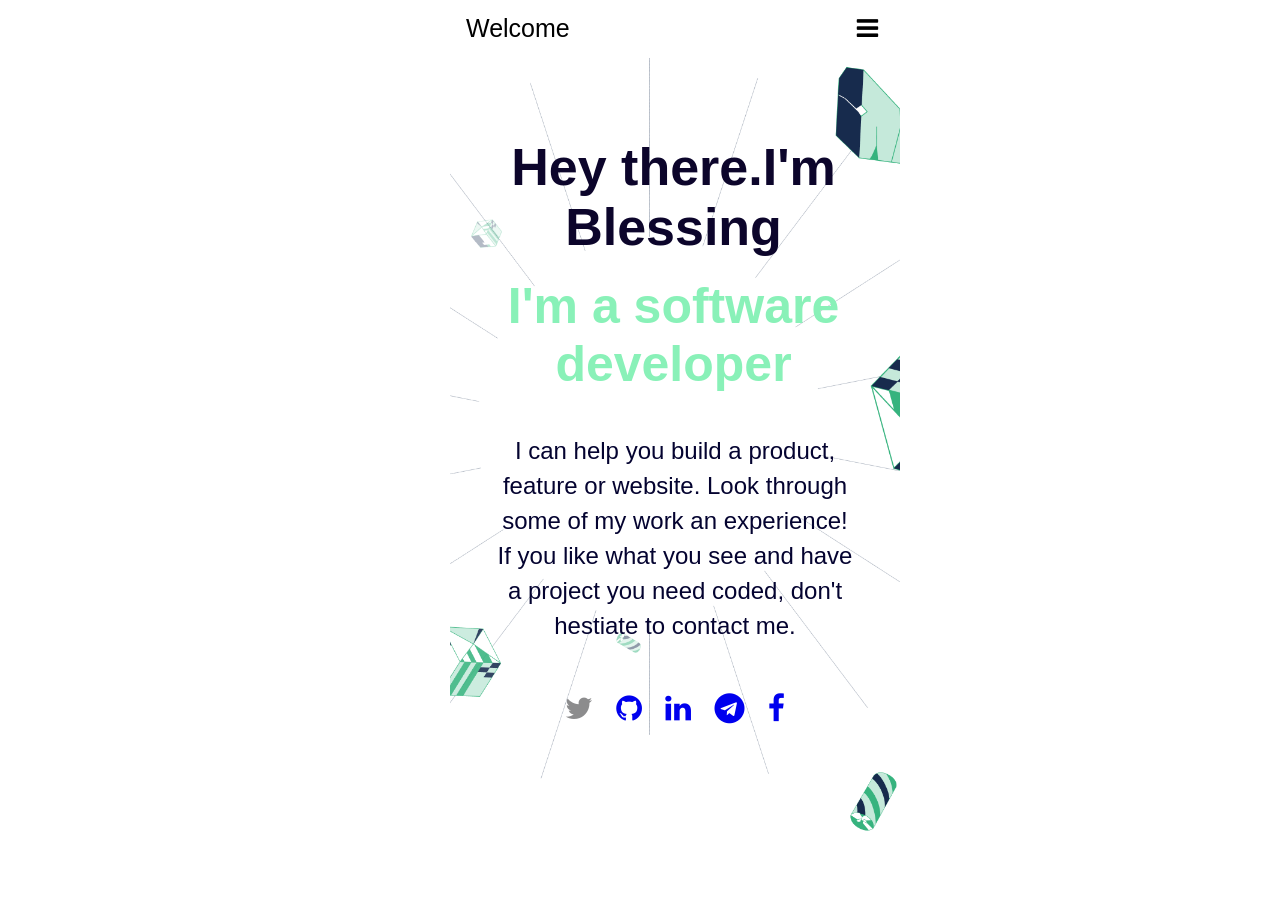
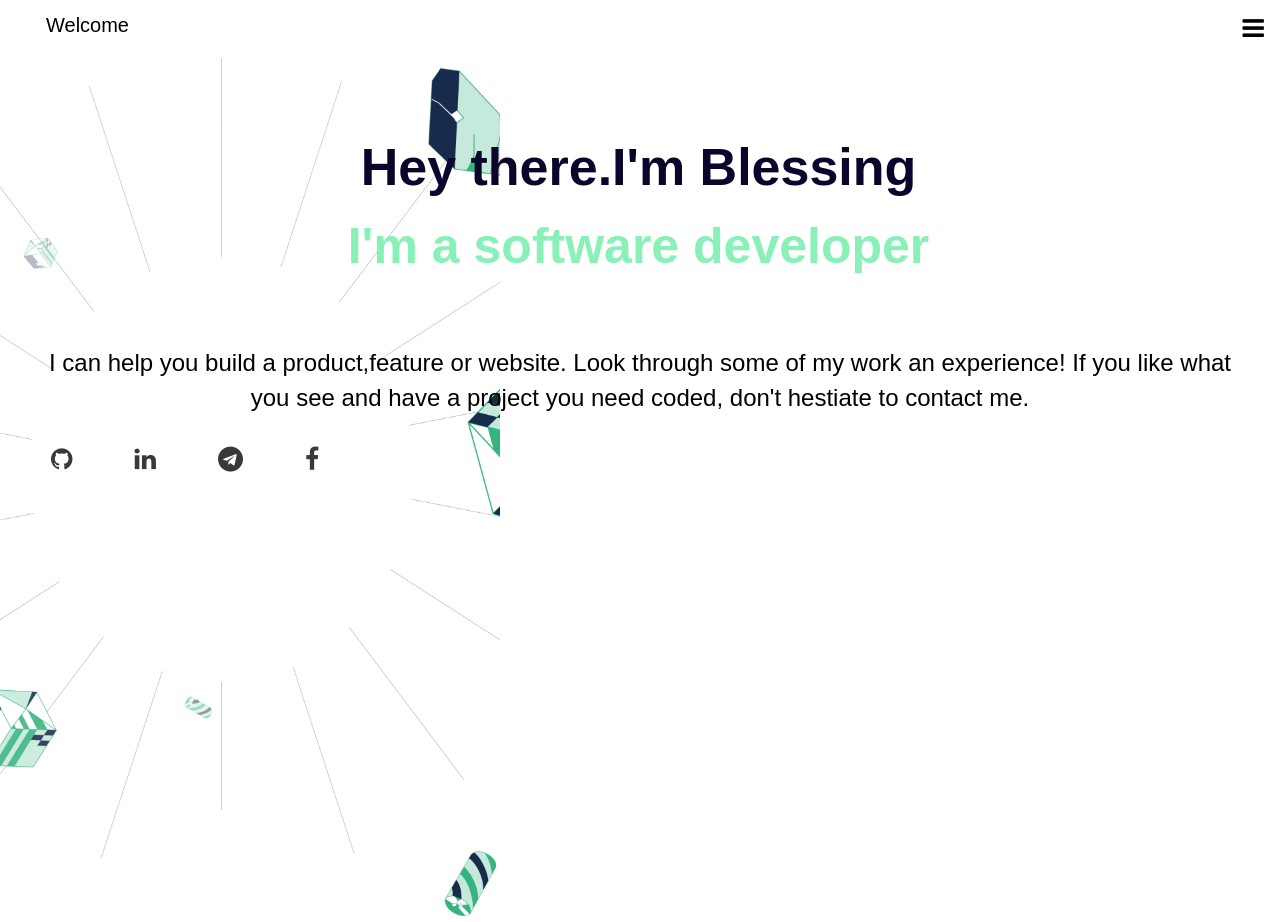
Before and after one commit to ibukun53/personal-portfolio, a website: page index.html in a window 1280 px wide. Before the commit the page ends 836 px from the top, so only its background shows below. Drawn offline with Linux system fonts and the light colour scheme.

Commit message:
Fixing bugs

```diff
--- a/index.css
+++ b/index.css
@@ -5,27 +5,26 @@
 }
 
 .navbar {
-  overflow: hidden;
+  display: flex;
   background-color: white;
   position: static;
+
 }
-
-.navbar a {
-  float: left;
-  font-size: 25px;
+ .navbar-links {
+  font-size: 20px;
   color: black;
-  text-align: center;
-  padding: 14px 16px;
-  margin-left: 20px;
-  text-decoration: none;
-}
+  margin-left: 30px;
+  display: flex;
+  }
 
 .dropdown {
   float: left;
   overflow: hidden;
+  margin-left: auto;
+
 }
 
-.dropdown .dropbtn {
+ .dropbtn {
   font-size: 25px;
   border: none;
   outline: none;
@@ -33,11 +32,7 @@
   padding: 14px 16px;
   background-color: inherit;
   font-family: inherit;
-  margin-left: 265px;
-}
 
-.dropdown:hover .dropbtn {
-  background-color: #333;
 }
 
 .dropdown-content {
@@ -47,10 +42,10 @@
   min-width: 100px;
   box-shadow: 0 8px 16px 0 rgba(0, 0, 0, 0.2);
   z-index: 1;
-  margin-left: 200px;
+  margin-left: -55px;
 }
 
-.dropdown-content a {
+a {
   float: none;
   color: black;
   padding: 14px 16px;
@@ -58,6 +53,7 @@
   display: block;
   text-align: center;
   margin-left: 5px;
+
 }
 
 .icons a:hover {
@@ -89,6 +85,7 @@
 .header {
   width: 100%;
   max-width: 500px;
+
 }
 
 img {
@@ -127,131 +124,68 @@ p {
   line-height: 35px;
 }
 
-.icons {
-  text-align: center;
-  line-height: 20px;
-  font-size: 30px;
-  padding-top: 80px;
-  word-spacing: 15px;
+.icons{
+  margin: 0;
+  padding: 0;
+  overflow:auto;
+}
+ .icons ol{
+  float : left;
+  font-size: 25px;
+  margin-left: 25px;
+}
+.icons a{
+  display:block;
+  color:rgb(57, 57, 58);
+  text-align:center;
+  padding-top:30px;
   text-decoration: none;
-  color: rgb(57, 57, 58);
+
+}
+.icons a:hover{
+  color: rgb(137, 241, 184);
+}
+.icons a:visited {
+  color: rgb(44, 42, 48);
 }
 
-.icons a:visited {
-  color: rgb(55, 53, 59);
+//*@media only screen and (min-width: 1200px) {
+   .navbar-links {
+  font-size: 20px;
+  color: black;
+  margin-left: 30px;
+  display: flex;
+  }
+
+.dropdown {
+  float: left;
+  overflow: hidden;
+  margin-left: auto;
+
 }
-
-/* Large devices (laptops/desktops, 992px and up) */
-@media only screen and (min-width: 1200px) {
   .main {
     width: 450px;
     display: flex;
-    margin-left: 450px;
-    position: sticky;
+    margin-right: 10px;
+    margin-left: 500px;
+    position: absolute;
   }
-
-  .navbar a {
-    float: left;
-    font-size: 25px;
-    color: black;
-    text-align: center;
-    padding: 14px 16px;
-    margin-left: 450px;
-    text-decoration: none;
-  }
-
-  .dropdown .dropbtn {
-    font-size: 25px;
-    border: none;
-    outline: none;
-    color: black;
-    padding: 14px 16px;
-    background-color: inherit;
-    font-family: inherit;
-    margin-left: 255px;
-  }
-
-  .dropdown:hover .dropbtn {
-    background-color: #333;
-  }
-
-  .dropdown-content {
-    display: none;
-    position: absolute;
-    background-color: #f9f9f9;
-    min-width: 100px;
-    box-shadow: 0 8px 16px 0 rgba(0, 0, 0, 0.2);
-    z-index: 1;
-    margin-left: 200px;
-  }
-
-  .dropdown-content a {
-    float: none;
-    color: black;
-    padding: 14px 16px;
-    text-decoration: none;
-    display: block;
-    text-align: center;
-    margin-left: 5px;
-  }
-
-  .icons.dropdown-content a:hover {
-    background-color: #ddd;
-  }
-
-  .dropdown:hover .dropdown-content {
-    display: block;
-  }
-
   .background {
-    position: absolute;
+    position:;
     text-align: center;
     height: 20px;
     padding: 5px;
   }
+  .header {
+    width: 100%;
+    max-width: 500px;
 
-  img {
+    }
+ img {
     background-color: white;
-    position: absolute;
+    position: relative;
     left: 0;
     top: 0;
     z-index: -1;
   }
-
-  h1 {
-    text-align: center;
-    color: rgb(12, 5, 43);
-    font-size: 52px;
-    margin: 0;
-    padding-top: 75px;
-    padding-right: 3px;
-  }
-
-  h2 {
-    color: rgb(137, 241, 184);
-    text-align: center;
-    font-size: 50px;
-    margin: 0;
-    padding-top: 20px;
-    padding-right: 3px;
-  }
-
-  p {
-    color: rgb(4, 3, 48);
-    text-align: center;
-    font-size: 24px;
-    padding-top: 40px;
-    margin-right: 40px;
-    margin-left: 40px;
-    line-height: 35px;
-  }
-
-  .icons {
-    text-align: center;
-    line-height: 20px;
-    color: rgb(140, 140, 141);
-    font-size: 30px;
-    padding-top: 50px;
-    word-spacing: 15px;
-  }
 }
--- a/index.html
+++ b/index.html
@@ -11,40 +11,40 @@
     <link rel="stylesheet" href="index.css" />
   </head>
   <body>
-    <!-- Simulate a smartphone / tablet -->
-    <div class="mobile-container">
+
+    <nav class="mobile-container">
       <!-- Top Navigation Menu -->
-      <div class="navbar">
-        <a href="#home" class="active">Welcome</a>
-        <div class="dropdown">
+      <nav class="navbar">
+        <a href="#home" class="active navbar-links">Welcome</a>
+        <nav class="dropdown">
           <button class="dropbtn">
             <i class="fa fa-bars"></i>
           </button>
-          <div class="dropdown-content">
-            <a href="#">Portfolio</a>
-            <a href="#">About</a>
-            <a href="#">Contact</a>
-          </div>
-        </div>
-      </div>
-    </div>
-    <div class="main">
+          <ul class="dropdown-content">
+            <ol><a href="#">Portfolio</a></ol>
+            <a href="#">About</a></ol>
+            <ol><a href="#">Contact</a></ol>
+            </ul>
+          </nav>
+          </nav>
+          </nav>
+          </nav>
+    <main>
       <div class="background">
         <img class="header" src="image/header.png" alt="wallpaper" />
         <h1>Hey there.I'm Blessing</h1>
         <h2>I'm a software developer</h2>
         <p>
-          I can help you build a product,<br />feature or website. Look through some of my work an
+          I can help you build a product,<span>feature or website. Look through some of my work an
           experience! If you like what you see and have a project you need coded, don't hestiate to
           contact me.
         </p>
-        <div class="icons">
-          <i class="fa fa-twitter"></i>
-          <a href="https://github.com/ibukun53/"><i class="fa fa-github"></i></a>
-          <a href="https://www.linkedin.com/in/ibukun53/"><i class="fa fa-linkedin"></i></a>
-          <a href="https://t.me/debbie1234"><i class="fa fa-telegram"></i></a>
-          <a href="https://web.facebook.com/debby.blessing.1460"><i class="fa fa-facebook"></i></a>
-        </div>
+       <ul class="icons">
+        <ol class="icons-link"><a href="https://github.com/ibukun53/"><i class="fa fa-github"></i></a></ol>
+          <ol class="icons-link"><a href="https://www.linkedin.com/in/ibukun53/"><i class="fa fa-linkedin"></i></a></ol>
+          <ol class="icons-link"><a href="https://t.me/debbie1234"><i class="fa fa-telegram"></i></a></ol>
+          <ol class="icons-link"><a href="https://web.facebook.com/debby.blessing.1460"><i class="fa fa-facebook"></i></a></ol>
+       </ul>
       </div>
     </div>
   </body>
```
